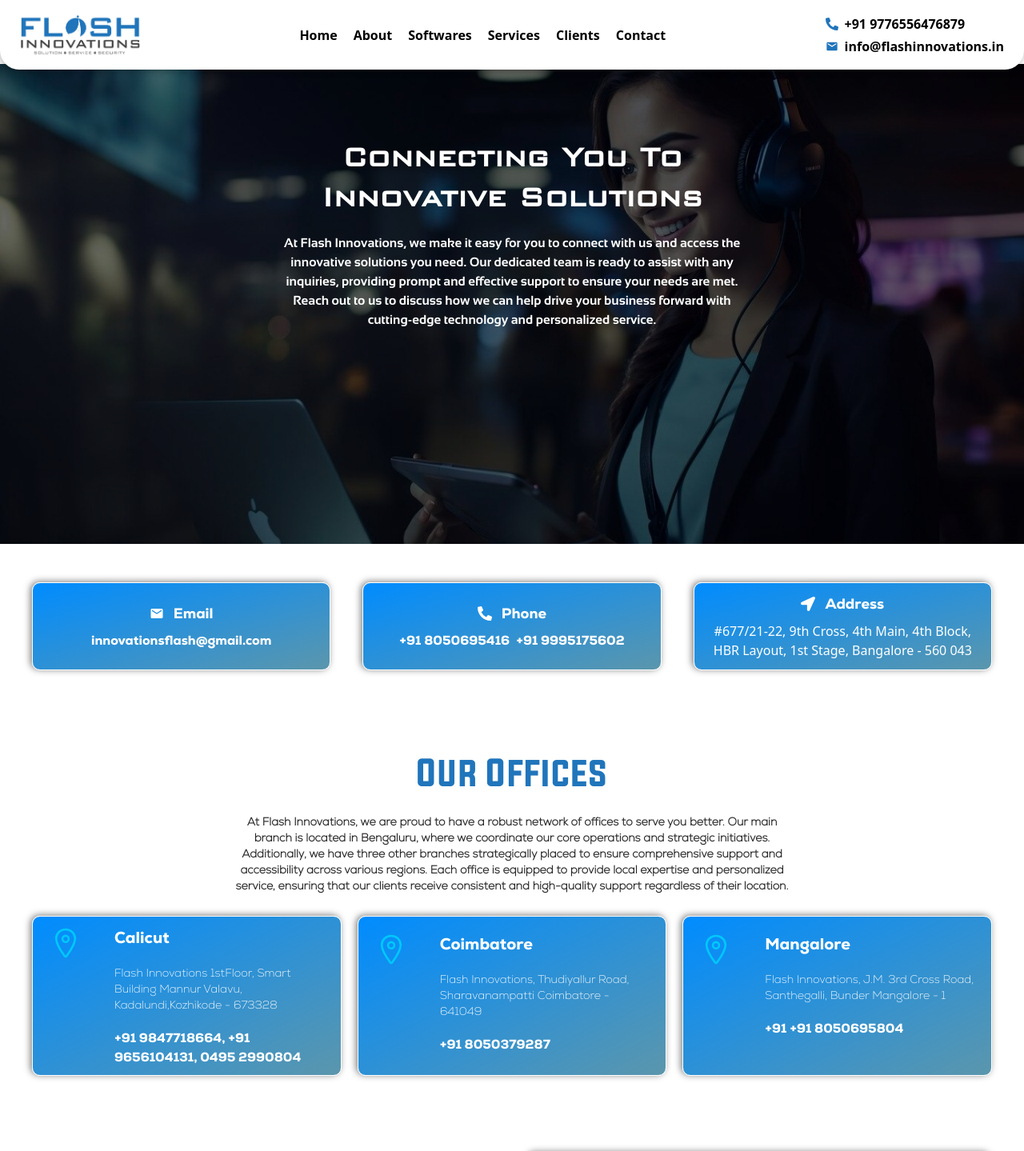
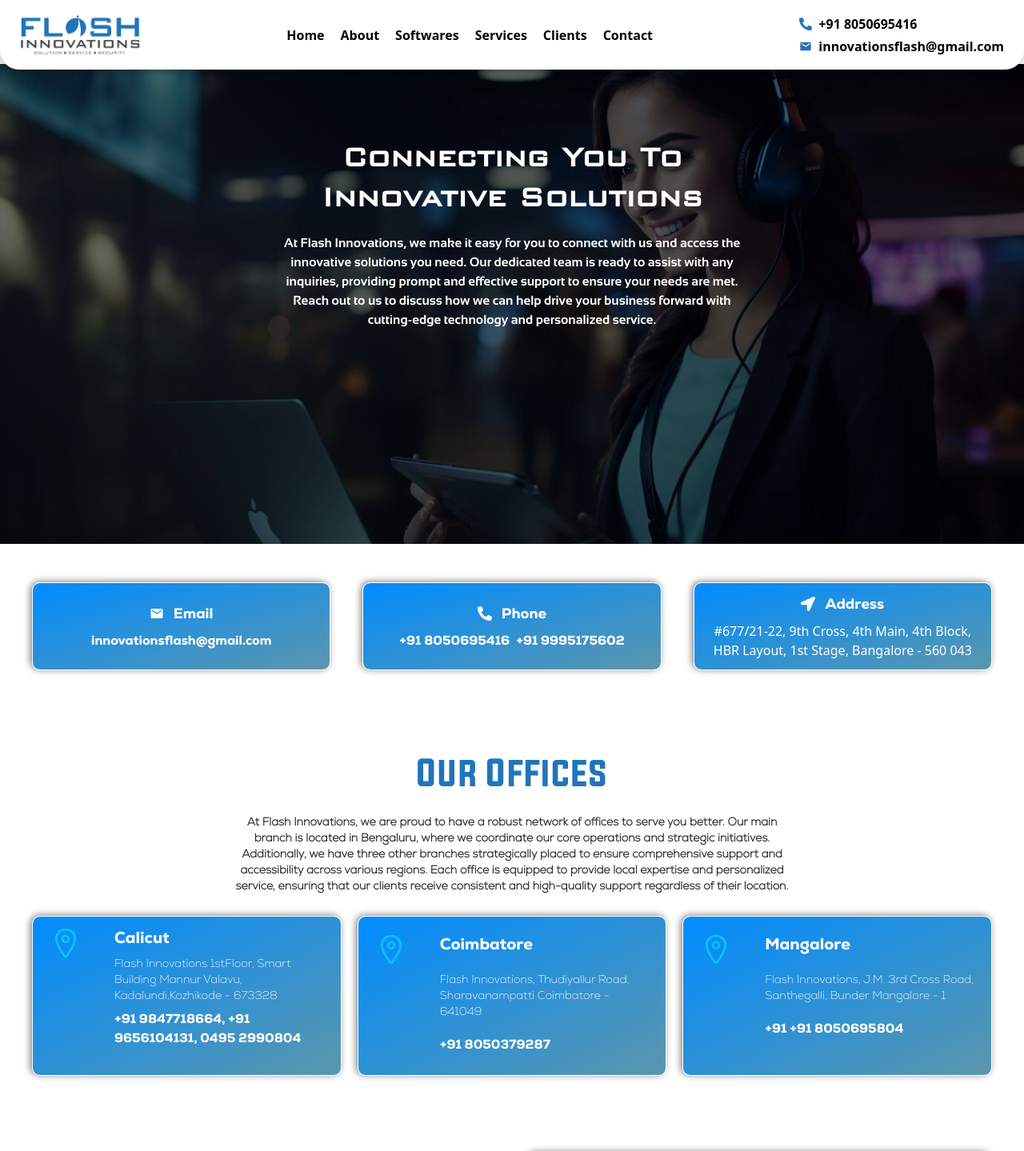
Before and after one commit to imcbsglobal/FlashInnovations, a React (Vite) app: page /contact in a window 1280 px wide. Shown: the top 1439 px of the page at 80% size. Built offline with nearby package versions, Linux system fonts and the light colour scheme.

Commit message:
Changed The Images

```diff
--- a/src/components/About.jsx
+++ b/src/components/About.jsx
@@ -21,6 +21,8 @@
 import blackShade from "../assets/black-shade.png"
 import { motion } from "framer-motion"
 import { useInView } from "react-intersection-observer";
+import aboutCompany from "../assets/about-company.jpg"
+import companyServices from "../assets/company-services.jpg"
 
 
 
@@ -152,7 +154,7 @@
           initial={{rotate:'60deg',opacity:.5,scale:2}}
           animate={inView5 ? {rotate:'0deg',opacity:1,scale:1, transition:{duration:1,ease:'backInOut'}} : {}}
           className='h-[300px] w-full lg:h-[500px]  rounded-tl-[20%] rounded-br-[20%] md:rounded-tl-[30%] md:rounded-br-[30%] BorderDesignBox md:w-[45%]'>
-                      <img src={serviceImg} className=' h-full w-full object-contain  drop-shadow-2xl rounded-tl-[10%] rounded-br-[10%] md:rounded-tl-[20%] md:rounded-br-[20%]' alt="" />
+                      <img src={aboutCompany} className=' h-full w-full object-cover  drop-shadow-2xl rounded-tl-[10%] rounded-br-[10%] md:rounded-tl-[20%] md:rounded-br-[20%]' alt="" />
               </motion.div>
           </div>
         </div>
@@ -182,7 +184,7 @@
             initial={{scale:0,opacity:0}}
             animate={inView8 ? {scale:1,opacity:1,transition:{ease:'backInOut'}} : {}}
              className='h-[300px] w-full lg:h-[500px] lg:w-[500px] dlg:w-[600px] dlg:h-[600px]  bg-[#fff] BlobDesign'>
-                <img src={serviceImg} className=' h-full w-full object-contain mix-blend-darken bg-[#2075bb] drop-shadow-2xl rounded-full BlobDesign' alt="" />
+                <img src={companyServices} className=' h-full w-full object-cover mix-blend-darken bg-[#2075bb] drop-shadow-2xl rounded-full BlobDesign' alt="" />
             </motion.div>
           </div>
 
--- a/src/components/Contact.jsx
+++ b/src/components/Contact.jsx
@@ -122,13 +122,13 @@
               ref={ref8}
               initial={ {y:-100,opacity:0}}
               animate={inView8 ? {y:0,opacity:1,transition:{duration:.8,ease:"backInOut"}} : {}}
-              className=' w-full h-[200px]  rounded-3xl bg-[#2075bb] InputDesign relative flex justify-center items-start gap-10 px-5 py-3'>
+              className=' w-full h-[250px] md:h-[200px]  rounded-3xl bg-[#2075bb] InputDesign relative flex justify-center items-start gap-10 px-5 py-3'>
                   <div className=' w-[20%]'>
                     <IoLocationOutline className=' text-[42px] text-[#00c8ff]'/>
                   </div>
                   <div>
-                    <div className=' text-xl mb-5 text-white font-bold ContactHead'>Calicut</div>
-                    <div className='text-white ParagraphText text-sm mb-5'>
+                    <div className=' text-xl mb-2 llg:mb-5 text-white font-bold ContactHead'>Calicut</div>
+                    <div className='text-white ParagraphText text-sm mb-2 llg:mb-5'>
                       Flash Innovations 1stFloor,
                       Smart Building Mannur Valavu,
                       Kadalundi,Kozhikode - 673328
--- a/src/components/Footer.jsx
+++ b/src/components/Footer.jsx
@@ -24,10 +24,12 @@
                         Lorem ipsum dolor sit amet consectetur adipisicing elit.
                     </div>
                     <div className='text-white'>Customer Care Number</div>
-                    <div className=' flex justify-center items-center gap-2'>
-                        <div className='text-xl text-[#ffffffe9]'><IoCallSharp/></div>
-                        <div className=' font-semibold text-white'>+91987565464578</div>
-                    </div>
+                    <a href="tel:+91 8050695416">
+                        <div className=' flex justify-center items-center gap-2'>
+                            <div className='text-xl text-[#ffffffe9]'><IoCallSharp/></div>
+                            <div className=' font-semibold text-white'>+91 8050695416</div>
+                        </div>
+                    </a>
                     <div className=' flex items-center justify-center gap-2'>
                         <div className=' bg-[#000000e9] p-1 rounded-full text-[#fff] shadow-lg'>
                             <FaFacebook className=''/>
--- a/src/components/Home.jsx
+++ b/src/components/Home.jsx
@@ -124,22 +124,35 @@
 // Parallax Effect
 
 useEffect(() => {
+  let scrollPosition = 0;
+
   const handleScroll = () => {
+    // Update scroll position
+    scrollPosition = window.scrollY;
+
+    // Use requestAnimationFrame for smoother updates
+    requestAnimationFrame(() => {
       const title = document.getElementById('parallaxTitle');
       const title2 = document.getElementById('parallaxTitle2');
-
       const circle1 = document.querySelector('.ParentCircle');
       const circle2 = document.querySelector('.ParentCircle2');
-    const scrollPosition = window.scrollY;
 
-    // Move the title to the left
+      if (title) {
         title.style.transform = `translateX(-${scrollPosition * 0.3}px)`;
+      }
+
+      if (title2) {
         title2.style.transform = `translateX(${scrollPosition * 0.3}px)`;
+      }
 
+      if (circle1) {
+        circle1.style.transform = `translateY(-${scrollPosition * 0.5}px)`;
+      }
 
-    // Move the circles upwards
-    circle1.style.transform = `translateY(-${scrollPosition * 0.5}px)`;
+      if (circle2) {
         circle2.style.transform = `translateY(-${scrollPosition * 0.5}px)`;
+      }
+    });
   };
 
   window.addEventListener('scroll', handleScroll);
@@ -156,9 +169,9 @@
       {/* Parallax Section */}
       <section className='relative min-h-screen w-full -z-10 overflow-hidden'>
 
-      <div className='w-full h-screen flex justify-center items-center'>
+      <div className='w-full h-screen flex justify-center items-center scroll-smooth'>
         <div className=' TextStyle flex flex-col justify-center items-center z-50'>
-            <div className=' text-[42px] mb-10 leading-[40px]  font-bold text-[#fff] text-center md:text-[72px] lg:text-[72px] lg:leading-[70px] dlg:text-[100px] parallax-text dlg:leading-[100px]'  id='parallaxTitle'>Shaping the Future  <span className='block'>Through Precision and Power</span> </div>
+            <div className=' text-[42px] mb-10 leading-[40px]  font-bold text-[#fff] text-center md:text-[72px] md:leading-[75px] lg:text-[72px] lg:leading-[70px] dlg:text-[100px] parallax-text dlg:leading-[100px] scroll-smooth'  id='parallaxTitle'>Shaping the Future  <span className='block'>Through Precision and Power</span> </div>
             <div id='parallaxTitle2' className='ParagraphText leading-normal text-center text-white mb-10 lg:w-[900px] mx-auto px-10 font-bold'>Lorem ipsum dolor, sit amet consectetur adipisicing elit. Explicabo numquam quisquam officiis commodi odit labore aut vitae! Ipsum itaque sapiente recusandae. Unde error sunt soluta voluptates consequatur labore in doloremque! Lorem, ipsum dolor sit amet consectetur adipisicing elit.
             </div>
             <div className=' flex justify-center '>
@@ -168,7 +181,7 @@
       </div>
 
       {/* Rotate Animation */}
-      <div className=' relative z-30 mt-[-180px]   gap-10'>
+      <div className=' relative z-30 mt-[-180px]   gap-10 hidden lg:block scroll-smooth'>
               <div className=' flex justify-between px-6 lg:px-56'>
               <div className=' flex justify-start items-center'>
                 <div className='ParentCircle'>
@@ -446,7 +459,7 @@
                initial={{scale:0,opacity:0}}
                animate={inView24 ? {scale:1,opacity:1,transition:{ease:'backInOut',duration:.5}} : {}}
               className='h-[300px] w-full  dlg:h-[400px] bg-white BlobDesign2 mb-10'>
-                      <img src={companyServices} className=' h-full w-full object-contain mix-blend-darken drop-shadow-2xl rounded-full BlobDesign' alt="" />
+                      <img src={companyServices} className=' h-full w-full object-cover mix-blend-darken drop-shadow-2xl rounded-full BlobDesign' alt="" />
               </motion.div>
            </div>
 
@@ -458,7 +471,7 @@
                 ref={ref26}
                 initial={{y:-100,opacity:0}}
                 animate={inView26 ? {y:0,opacity:1,transition:{duration:1,ease:'backInOut'}} : {}}
-                className=' w-full h-[300px] llg:h-[250px] rounded-3xl BorderDesignBox px-10 py-10 '>
+                className=' w-full h-[350px] llg:h-[250px] rounded-3xl BorderDesignBox px-10 py-5 md:py-10 '>
                   <div className='text-[25px] mb-5 font-bold'>Computer Hardware Sales & Services</div>
                   <div className=''>
                   Flash Innovations provides comprehensive Computer Hardware Sales & Services, including high-quality components and expert repairs. We ensure your systems operate efficiently and reliably with top-notch support.
@@ -469,8 +482,8 @@
                 ref={ref27}
                 initial={{y:-100,opacity:0}}
                 animate={inView27 ? {y:0,opacity:1,transition:{duration:1,ease:'backInOut'}} : {}}
-                className='w-full h-[300px] llg:h-[250px] rounded-3xl BorderDesignBox px-10 py-10 '>
-                  <div className='text-[25px] mb-5 font-bold leading-[40px]'>Customized Software Development</div>
+                className='w-full h-[350px] llg:h-[250px] rounded-3xl BorderDesignBox px-10 md:py-10 py-5 '>
+                  <div className='text-[25px] mb-5 font-bold md:leading-[40px] leading-[30px]'>Customized Software Development</div>
                   <div>
                   Flash Innovations excels in Customized Software Development, delivering tailored solutions that fit your unique business needs. Our expert team ensures seamless integration and optimal performance for your software applications.
                   </div>
@@ -564,7 +577,7 @@
         </section>
 
         <section className='section'>
-          <div className='lg:max-w-[1200px] lg:mx-auto mb-20'>
+          <div className='lg:max-w-[1200px] lg:mx-auto mb-5'>
               <motion.div
               ref={ref44}
               initial={{x:-100,opacity:0}}
--- a/src/components/Navbar.jsx
+++ b/src/components/Navbar.jsx
@@ -44,16 +44,20 @@
             </ul>
         </div>
         <div className="hidden md:flex justify-start items-start flex-col gap-1">
+            <a href="tel:+91 8050695416">
                 <div className=" flex justify-center items-center gap-2">
                     {/* Icon */}
                     <div className="text-[#2075bb]"><FaPhoneAlt/></div>
-                <div className="font-semibold">+91 9776556476879</div>
+                    <div className="font-semibold">+91 8050695416</div>
                 </div>
+            </a>
+            <a href="mailto:innovationsflash@gmail.com">
                 <div className="flex justify-center items-center gap-2">
                     {/* Icon */}
                     <div className="text-[#2075bb]"><MdEmail/></div>
-                <div className="font-semibold">info@flashinnovations.in</div>
+                    <div className="font-semibold">innovationsflash@gmail.com</div>
                 </div>
+            </a>
         </div>
         <div className="md:hidden">
             <CgMenuRight className='text-2xl font-bold text-[#0d00ff] cursor-pointer drop-shadow-sm' onClick={() => setMenuOpen(true)} />
```
Lines whose indentation alone changed are shown as unchanged.
